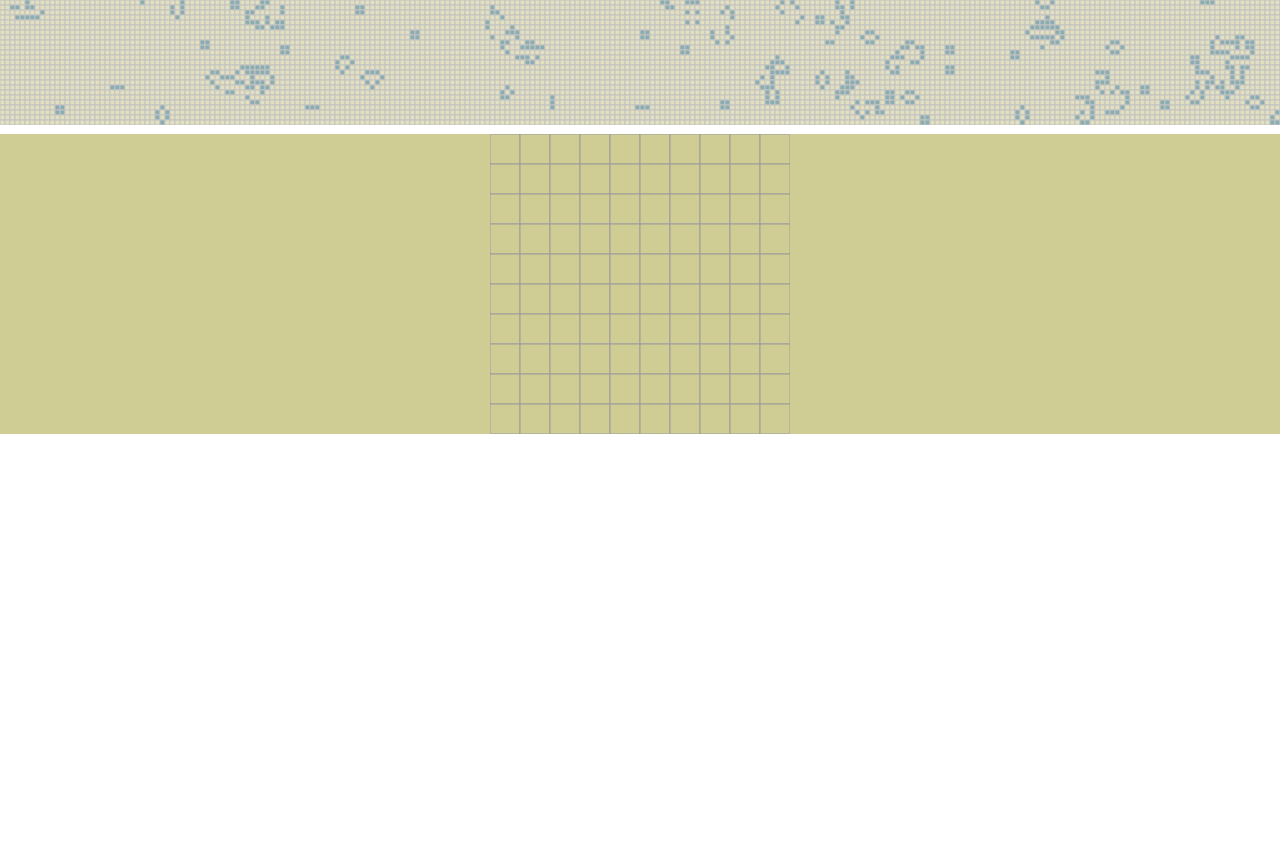
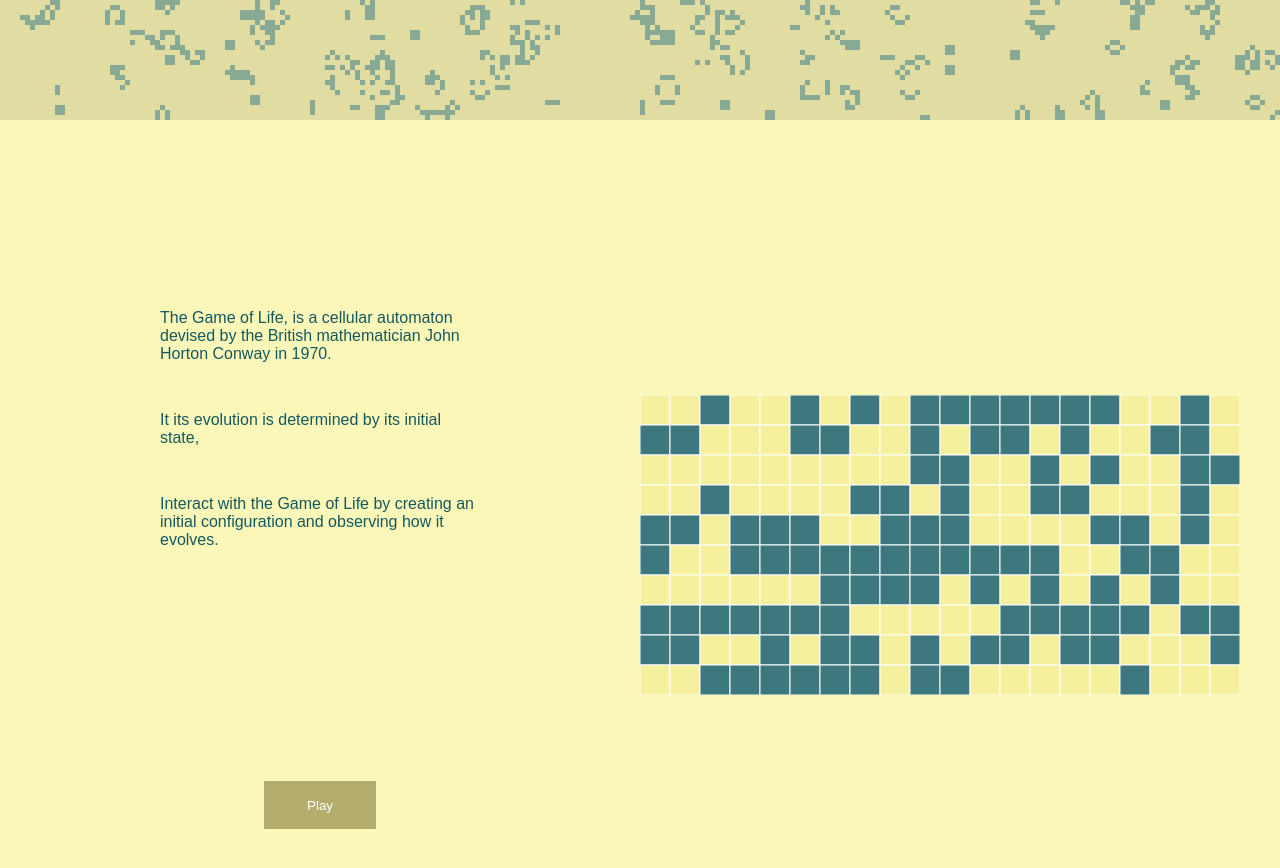
Before and after one commit to Alonsoe44/game-of-life-emiliano-polanco, a website with bundled scripts: page dist/index.html in a window 1280 px wide. Shown: the part 680-1548 px from the top of the page. Before the commit the page ends 1114 px from the top, so only its background shows below. Built offline with nearby package versions, Linux system fonts and the light colour scheme; animation ran at ten frames a second.

Commit message:
Adding text and  another canvas

```diff
--- a/dist/index.html
+++ b/dist/index.html
@@ -2,8 +2,10 @@
 <html lang="en">
   <head>
     <meta charset="UTF-8" />
+    <link rel="preconnect" href="https://fonts.googleapis.com" />
+    <link rel="preconnect" href="https://fonts.gstatic.com" crossorigin />
     <link
-      href="https://fonts.googleapis.com/css2?family=Mada:wght@700&display=swap"
+      href="https://fonts.googleapis.com/css2?family=Roboto:wght@100&display=swap"
       rel="stylesheet"
     />
     <meta http-equiv="X-UA-Compatible" content="IE=edge" />
@@ -19,6 +21,22 @@
         <h1 class="presentation__tittle">The Game of Life</h1>
       </div>
       <div class="big-container big-container--information">
+        <div class="information-game">
+          <div class="text-group">
+            <p class="information-game__paragraph">
+              The Game of Life, is a cellular automaton devised by the British
+              mathematician John Horton Conway in 1970.
+            </p>
+            <p class="information-game__paragraph">
+              It its evolution is determined by its initial state,
+            </p>
+            <p class="information-game__paragraph">
+              Interact with the Game of Life by creating an initial
+              configuration and observing how it evolves.
+            </p>
+          </div>
+          <button class="information-game__button">Play</button>
+        </div>
         <canvas class="canvasGame canvas--user"></canvas>
       </div>
     </div>
--- a/dist/scripts/canvas.js
+++ b/dist/scripts/canvas.js
@@ -41,6 +41,19 @@ class BoardPencil {
     }
   }
 
+  drawBoardGrid(inputBoard) {
+    // that axes wer inverted CAUTION
+    for (let i = 0; i < this.numberOfRows; i++) {
+      for (let j = 0; j < this.numberOfColumns; j++) {
+        if (inputBoard[i][j]) {
+          this.drawBorderSquare(j, i, this.primaryColor);
+        } else {
+          this.drawBorderSquare(j, i, this.deadColor);
+        }
+      }
+    }
+  }
+
   drawSquare(x, y, color) {
     this.context.fillStyle = color;
     this.context.fillRect(
@@ -49,7 +62,17 @@ class BoardPencil {
       this.boxsize,
       this.boxsize
     );
-    this.context.strokeStyle = "rgb(156, 156, 156)";
+  }
+
+  drawBorderSquare(x, y, color) {
+    this.context.fillStyle = color;
+    this.context.fillRect(
+      x * this.boxsize,
+      y * this.boxsize,
+      this.boxsize,
+      this.boxsize
+    );
+    this.context.strokeStyle = "white";
     this.context.strokeRect(
       x * this.boxsize,
       y * this.boxsize,
--- a/dist/scripts/constants.js
+++ b/dist/scripts/constants.js
@@ -1,8 +1,8 @@
-const constantColumns = 10;
+const constantColumns = 20;
 const constantRows = 10;
 const constantBoxSize = 30;
 const constantPrimaryColor = "#3C787E";
-const constantDeadColor = "#D0CD94";
+const constantDeadColor = "#F5F09D";
 
 export {
   constantRows,
--- a/dist/scripts/main.js
+++ b/dist/scripts/main.js
@@ -35,16 +35,16 @@ const size = {
 
 const selectReviveCell = (x, y, table, pencil) => {
   if (table[y][x] === true) {
-    pencil.drawSquare(x, y, constantDeadColor);
+    pencil.drawBorderSquare(x, y, constantDeadColor);
   } else {
-    pencil.drawSquare(x, y, constantPrimaryColor);
+    pencil.drawBorderSquare(x, y, constantPrimaryColor);
   }
 };
 
 // creationWelcomeCanvas
 const welcomeBoxSize = 5;
-const welcomeColumns = size.width / welcomeBoxSize + 1;
-const welcomeRows = size.height / welcomeBoxSize + 1;
+let welcomeColumns = size.width / welcomeBoxSize + 1;
+let welcomeRows = size.height / welcomeBoxSize + 1;
 const welcomeAliveColor = "#3C787E";
 const welcomeDeadColor = "#D0CD94";
 let welcomeArray = create2dArray(welcomeRows, welcomeColumns);
@@ -74,51 +74,79 @@ const myPencil = new BoardPencil(
   constantPrimaryColor,
   constantDeadColor
 );
-myPencil.drawBoard(gameArray);
+myPencil.drawBoardGrid(gameArray);
 // Event listeners
 
 window.addEventListener("mousemove", (event) => {
   mouse.x = Number.parseInt(
-    (event.clientX -
-      (size.width / 2 - (constantColumns * constantBoxSize) / 2)) /
-      constantBoxSize,
+    (event.clientX - size.width / 2) / constantBoxSize,
     10
   );
   mouse.y = Number.parseInt(
-    (event.clientY - (size.height / 2 - (constantRows * constantBoxSize) / 2)) /
+    (event.clientY -
+      7 -
+      (size.height / 2 - (constantRows * constantBoxSize) / 2)) /
       constantBoxSize,
     10
   );
 });
 
 window.addEventListener("click", () => {
-  selectReviveCell(mouse.x, mouse.y, gameArray, myPencil);
+  if (
+    !(
+      mouse.x < 0 ||
+      mouse.x > constantColumns ||
+      mouse.y < 0 ||
+      mouse.y > constantRows
+    )
+  ) {
+    selectReviveCell(mouse.x, mouse.y, gameArray, myPencil);
+    if (gameArray[mouse.y][mouse.x] === true) {
+      gameArray[mouse.y][mouse.x] = false;
+    } else {
+      gameArray[mouse.y][mouse.x] = true;
+    }
+  }
 
   welcomeArray = create2dArray(welcomeRows, welcomeColumns);
-  if (gameArray[mouse.y][mouse.x] === true) {
-    gameArray[mouse.y][mouse.x] = false;
-  } else {
-    gameArray[mouse.y][mouse.x] = true;
-  }
 });
 
 const initialTime = Date.now();
 let iterationTime = 0;
-
+let userInput = false;
 const tick = () => {
   const timePassed = Date.now() - initialTime;
   if (timePassed > iterationTime) {
     iterationTime += 100;
     welcomeArray = traverse2dArray(welcomeArray);
-    gameArray = traverse2dArray(gameArray);
-    myPencil.drawBoard(gameArray);
     welcomePencil.drawBoard(welcomeArray);
-    console.log("magic");
+    if (userInput) {
+      gameArray = traverse2dArray(gameArray);
+      myPencil.drawBoardGrid(gameArray);
+    }
   }
   requestAnimationFrame(tick);
 };
 
 tick();
-
+const startGame = () => {
+  userInput = true;
+};
+const buttonDom = document.querySelector(".information-game__button");
+window.addEventListener("resize", () => {
+  size.height = window.innerHeight;
+  size.width = window.innerWidth;
+  welcomeColumns = size.width / welcomeBoxSize + 1;
+  welcomeRows = size.height / welcomeBoxSize + 1;
+  gameArray = create2dArray(welcomeRows, welcomeColumns);
+  welcomePencil.boardArray = gameArray;
+  welcomePencil.colums = welcomeColumns;
+  welcomePencil.rows = welcomeRows;
+  welcomeArray = traverse2dArray(welcomeArray);
+  welcomePencil.drawBoard(welcomeArray);
+  console.log("bork");
+  console.log(welcomePencil);
+});
+buttonDom.onclick = startGame;
 /* module.exports.creade2dArray = create2dArray;
 module.exports.traverse2dArray = traverse2dArray; */
--- a/dist/style.css
+++ b/dist/style.css
@@ -5,19 +5,22 @@
 }
 
 body {
-  font-size: 1.6rem;
+  font-size: 1rem;
   font-family: "Mada", sans-serif;
 }
 
 .global-container {
+  display: flex;
+  flex-direction: column;
   width: 100vw;
   overflow-x: hidden;
+  background-color: #fbf7b9;
 }
 
 .big-container {
-  width: 100vw;
+  height: 100vh;
   border: none;
-  overflow-x: hidden;
+  overflow: hidden;
 }
 
 .canvas--screen {
@@ -36,6 +39,57 @@ body {
 
 .big-container--information {
   display: flex;
-  background-color: #d0cd94;
-  justify-content: center;
+  position: relative;
+  background-color: #fbf7b9;
+  align-items: center;
+  padding-top: 50px;
 }
+
+.information-game__paragraph {
+  width: 20rem;
+  font-weight: 100;
+  color: #15595f;
+}
+
+.information-game {
+  display: flex;
+  flex-direction: column;
+  justify-content: space-around;
+  align-items: center;
+  width: 50vw;
+  height: 100vh;
+}
+
+.text-group {
+  padding-top: 3rem;
+  display: flex;
+  flex-direction: column;
+  justify-content: space-between;
+  height: 18rem;
+}
+.information-game__button {
+  width: 7rem;
+  height: 3rem;
+  background: none;
+  border: none;
+  background-color: #b3ae6e;
+  color: white;
+}
+
+.information-game__button:hover {
+  cursor: pointer;
+}
+
+@media (max-width: 900px) {
+  .big-container--information {
+    flex-direction: column;
+    height: fit-content;
+  }
+
+  .canvas--user {
+    margin-top: 100px;
+  }
+  .information-game__button {
+    margin-top: 100px;
+  }
+}
```
